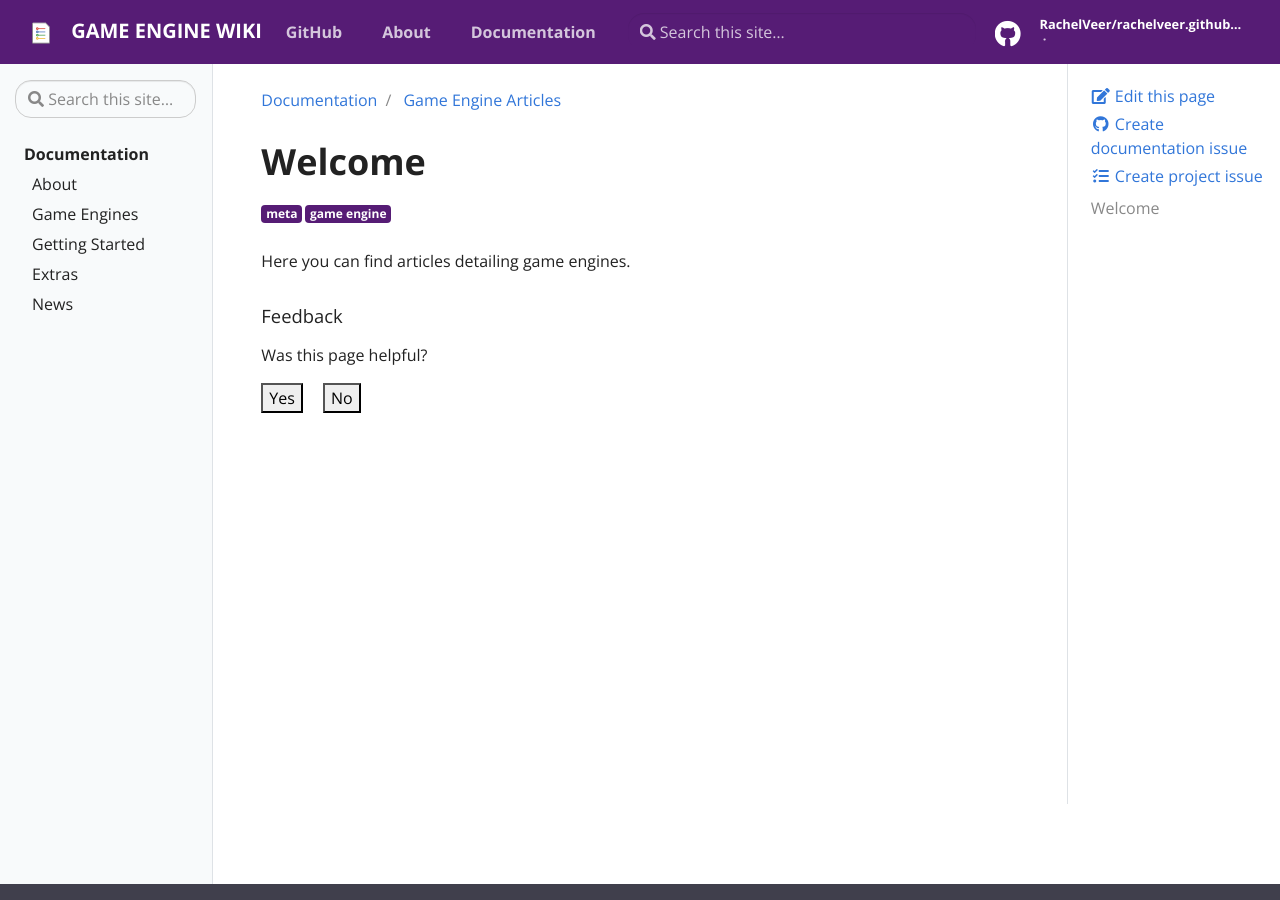
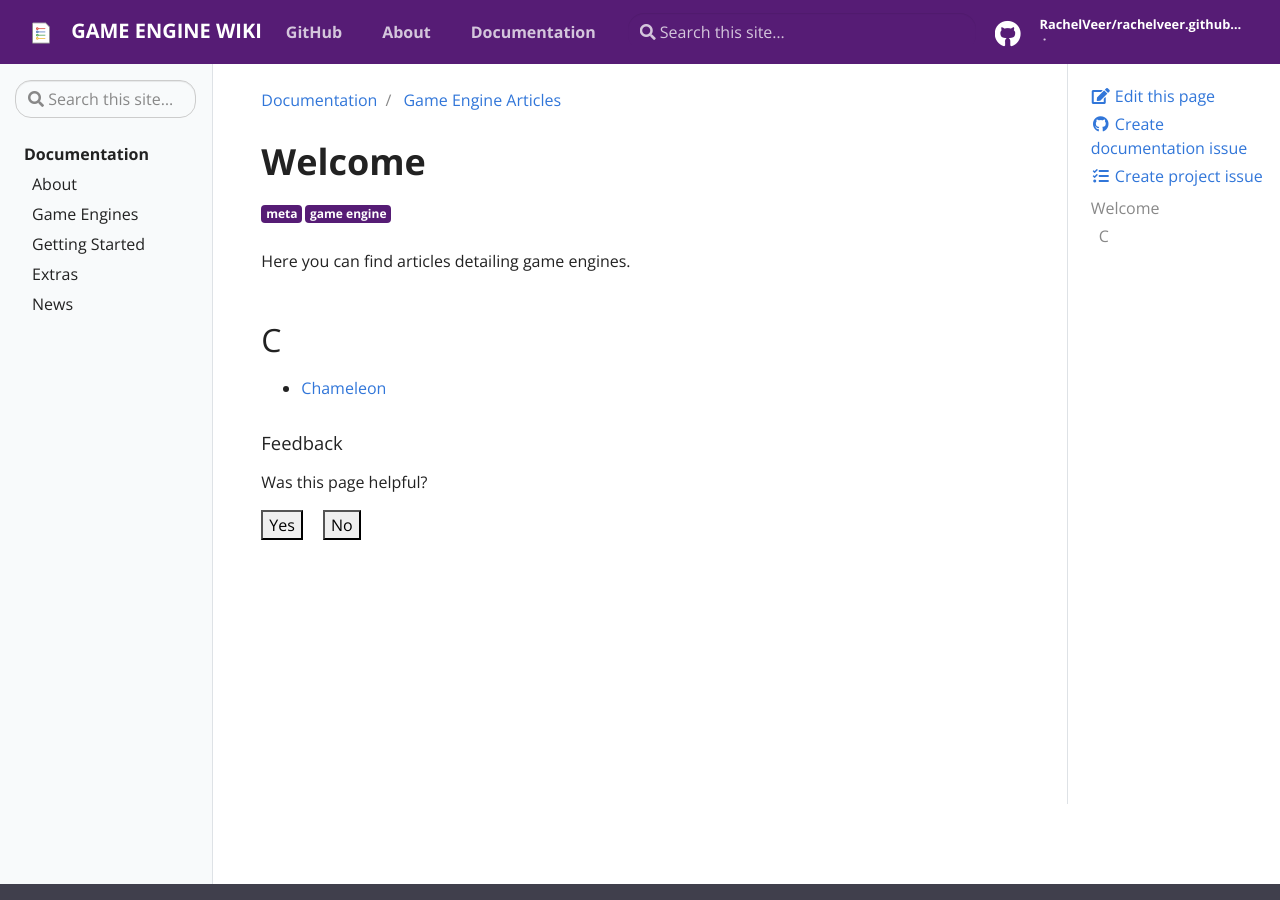
Before and after one commit to RachelVeer/rachelveer.github.io, a Jekyll site: the page built from _docs/game-engines.md, in a window 1280 px wide and 900 px high. Built offline with Jekyll 4.4.1, drawn with Linux system fonts in a browser that asks for light colours.

```diff
--- a/_docs/game-engines.md
+++ b/_docs/game-engines.md
@@ -7,3 +7,6 @@ description: And so our rabbit hole begins.
 ---
 # Welcome
 Here you can find articles detailing game engines.
+
+## C
+- [Chameleon](engines/chameleon)
```
